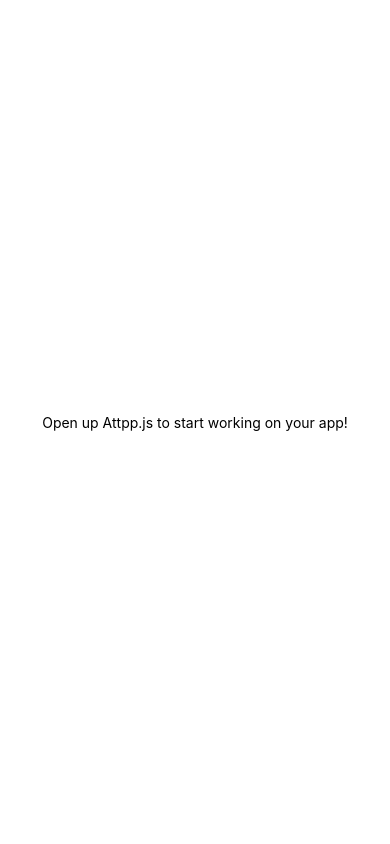
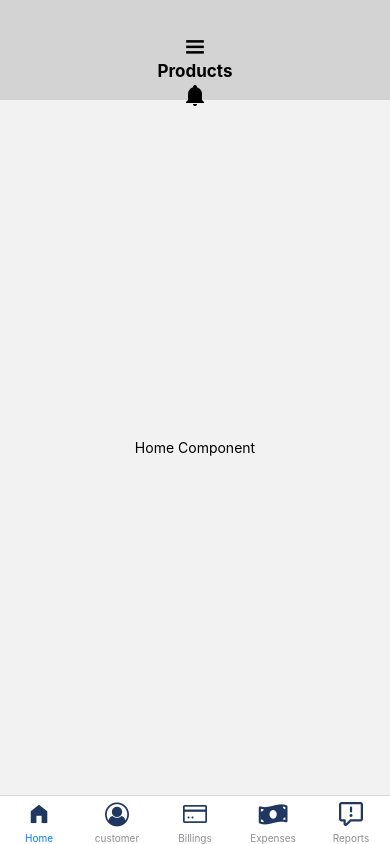
Before and after one commit to Arunakash/Arunakash, a React Native app: screen /HomeAdapter in a window 390 px wide. Built offline with nearby package versions, Linux system fonts and the light colour scheme.

Commit message:
bottom tabs and header implemented

```diff
--- a/package.json
+++ b/package.json
@@ -20,6 +20,7 @@
     "react-dom": "17.0.1",
     "react-native": "0.64.3",
     "react-native-gesture-handler": "^2.4.1",
+    "react-native-reanimated": "^2.8.0",
     "react-native-safe-area-context": "^4.2.5",
     "react-native-screens": "^3.13.1",
     "react-native-web": "0.17.1"
--- /dev/null
+++ b/src/Components/Billing.js
@@ -0,0 +1,24 @@
+import React,{Component} from 'react';
+import {View,Text,StyleSheet} from 'react-native';
+import { StatusBar } from 'expo-status-bar';
+import Header from './Header';
+const Billings = () =>{
+ return(
+     <View style={{flex:1}}>
+         <Header></Header>
+         <View style={styles.container}>
+           <Text>Billings Component</Text>
+         </View>
+     </View>
+ )
+}
+
+const styles = StyleSheet.create({
+   container :{
+       flex:1,
+       alignItems:'center',
+       justifyContent:'center'
+   }
+})
+
+export default Billings;
--- /dev/null
+++ b/src/Components/Customer.js
@@ -0,0 +1,25 @@
+import React,{Component} from 'react';
+import {View,Text,StyleSheet} from 'react-native';
+import { StatusBar } from 'expo-status-bar';
+import Header from './Header';
+
+const Customer = () =>{
+ return(
+     <View style={{flex:1}}>
+         <Header></Header>
+         <View style={styles.container}>
+           <Text>Customer Component</Text>
+         </View>
+     </View>
+ )
+}
+
+const styles = StyleSheet.create({
+   container :{
+       flex:1,
+       alignItems:'center',
+       justifyContent:'center'
+   }
+})
+
+export default Customer;
--- /dev/null
+++ b/src/Components/Expenses.js
@@ -0,0 +1,25 @@
+import React,{Component} from 'react';
+import {View,Text,StyleSheet} from 'react-native';
+import { StatusBar } from 'expo-status-bar';
+import Header from './Header';
+
+const Expenses = () =>{
+ return(
+     <View style={{flex:1}}>
+         <Header></Header>
+         <View style={styles.container}>
+           <Text>Expenses Component</Text>
+         </View>
+     </View>
+ )
+}
+
+const styles = StyleSheet.create({
+   container :{
+       flex:1,
+       alignItems:'center',
+       justifyContent:'center'
+   }
+})
+
+export default Expenses;
--- a/src/Components/Header.js
+++ b/src/Components/Header.js
@@ -0,0 +1,37 @@
+import { StatusBar } from 'expo-status-bar';
+import React,{Component} from 'react';
+import {View,Text,StyleSheet} from 'react-native';
+import { Ionicons, MaterialCommunityIcons} from '@expo/vector-icons';
+
+const Header = () =>{
+    return(
+        <View style={styles.container}>
+         <StatusBar StatusBarStyle = "dark-content"/>
+            <View style={{flex:1}}></View>
+            <View style={{flex:1.4}} flexDirection='row' >
+                <View style={{flex:1,alignItems:'center',justifyContent:'center'}}>
+                    <View style={{flexDirection:'row'}}>
+                    <Ionicons name="menu" size={27} color="black" />
+
+                </View>
+                </View>
+                <View style={{flex:4,alignItems:'center',justifyContent:'center'}}>
+                    <Text style={{fontSize:17,fontWeight:'bold'}}>Products</Text>
+                </View>
+                <View style={{flex:1,alignItems:'center',justifyContent:'center'}}>
+                <MaterialCommunityIcons name="bell" size={24} color="black" />
+                </View>
+            </View>
+        </View>
+    )
+}
+
+const styles = StyleSheet.create({
+    container:{
+        height:100,
+        backgroundColor:"#D3D3D3",
+        flexDirection:'column',
+    }
+})
+
+export default Header;
--- /dev/null
+++ b/src/Components/Home.js
@@ -0,0 +1,24 @@
+import React,{Component} from 'react';
+import {View,Text,StyleSheet} from 'react-native';
+import { StatusBar } from 'expo-status-bar';
+import Header from './Header';
+const Home = () =>{
+ return(
+     <View style={{flex:1}}>
+         <Header></Header>
+         <View style={styles.container}>
+           <Text>Home Component</Text>
+         </View>
+     </View>
+ )
+}
+
+const styles = StyleSheet.create({
+   container :{
+       flex:1,
+       alignItems:'center',
+       justifyContent:'center'
+   }
+})
+
+export default Home;
--- /dev/null
+++ b/src/Components/Reports.js
@@ -0,0 +1,25 @@
+import React,{Component} from 'react';
+import {View,Text,StyleSheet} from 'react-native';
+import { StatusBar } from 'expo-status-bar';
+import Header from './Header';
+
+const Reports = () =>{
+ return(
+     <View style={{flex:1}}>
+         <Header></Header>
+         <View style={styles.container}>
+           <Text>Reports Component</Text>
+         </View>
+     </View>
+ )
+}
+
+const styles = StyleSheet.create({
+   container :{
+       flex:1,
+       alignItems:'center',
+       justifyContent:'center'
+   }
+})
+
+export default Reports;
--- a/src/index.js
+++ b/src/index.js
@@ -3,12 +3,10 @@ import React from "react";
 import { StyleSheet, Text, View } from "react-native";
 import { createBottomTabNavigator } from "@react-navigation/bottom-tabs";
 import { NavigationContainer } from "@react-navigation/native";
-import {
-  CardStyleInterpolators,
-  createStackNavigator,
-} from "@react-navigation/stack";
+import { CardStyleInterpolators,createStackNavigator} from "@react-navigation/stack";
 import Signin from ".././src/screens/auth/Signin";
 import Registration from ".././src/screens/auth/Registration";
+import HomeAdapter from "./screens/HomeAdapter";
 const Main = createStackNavigator();
 const Onboard = createStackNavigator();
 const Auth = createStackNavigator();
@@ -43,6 +41,11 @@ function MainStack() {
           options={{ headerShown: false }}
           component={AuthStack}
         />
+        <Main.Screen
+          name="HomeAdapter"
+          options={{ headerShown: false }}
+          component={HomeAdapter}
+        />
       </Main.Navigator>
     </NavigationContainer>
   );
--- /dev/null
+++ b/src/screens/HomeAdapter.js
@@ -0,0 +1,65 @@
+import React,{Component} from 'react';
+import {View,Text,StyleSheet} from 'react-native';
+import Home from '../Components/Home';
+import Billngs from '../Components/Billing';
+import Customer from '../Components/Customer';
+import Expenses from '../Components/Expenses';
+import Reports from '../Components/Reports';
+import {FontAwesome,Foundation,AntDesign,FontAwesome5,Octicons} from '@expo/vector-icons';
+import {createBottomTabNavigator} from '@react-navigation/bottom-tabs';
+
+const Tab = createBottomTabNavigator();
+const HomeAdapter = () =>{
+ return(
+    <Tab.Navigator  screenOptions={{ headerShown: false }} lazy={false} initialRouteName= {"Home"} shifting={false} activeColor="#031969" labeled={true} barStyle={{ backgroundColor: 'white'}} >
+            <Tab.Screen name ="Home" component = {Home}
+            options={{
+              tabBarLabel: 'Home',
+              tabBarIcon: ({ color,}) => (
+                <Foundation name="home" size={24} color="#203761" />
+              ),
+            }}
+      />
+          <Tab.Screen name ="customer" component = {Customer}
+            options={{
+              tabBarLabel: 'customer',
+              tabBarIcon: ({ color,}) => (
+                <FontAwesome name="user-circle-o" size={24} color="#203761" />
+              ),
+            }}
+      />
+                 <Tab.Screen name ="Billing" component = {Billngs}
+            options={{
+              tabBarLabel: 'Billings',
+              tabBarIcon: ({ color,}) => (
+                <AntDesign name="creditcard" size={24} color="#203761" />
+              ),
+            }}
+      />
+                 <Tab.Screen name ="Expenses" component = {Expenses}
+            options={{
+              tabBarLabel: 'Expenses',
+              tabBarIcon: ({ color,}) => (
+                <FontAwesome5 name="money-bill-wave" size={23} color="#203761" />
+              ),
+            }}
+      />
+                 <Tab.Screen name ="Reports" component = {Reports}
+            options={{
+              tabBarLabel: 'Reports',
+              tabBarIcon: ({ color,}) => (
+                <Octicons name="report" size={24} color="#203761" />
+              ),
+            }}
+      />
+    </Tab.Navigator>
+ )
+}
+
+const styles = StyleSheet.create({
+   container :{
+       flex:1
+   }
+})
+
+export default HomeAdapter;
--- a/src/screens/auth/Registration/index.js
+++ b/src/screens/auth/Registration/index.js
@@ -5,7 +5,7 @@ import { StyleSheet, Text, View } from "react-native";
 export default function App() {
   return (
     <View style={styles.container}>
-      <Text>Open up Attpp.js to start working on your app!</Text>
+      <Text>Open up App.js to start working on your app!</Text>
       <StatusBar style="auto" />
     </View>
   );
```
Also changed, not shown: 2 other files (tests, documents, lock files or other folders).
